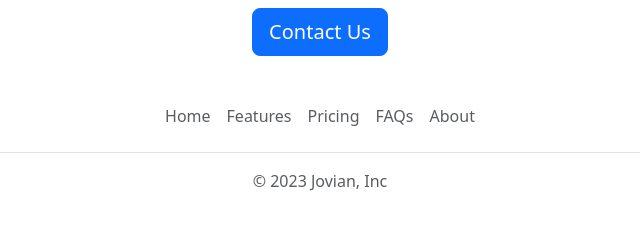
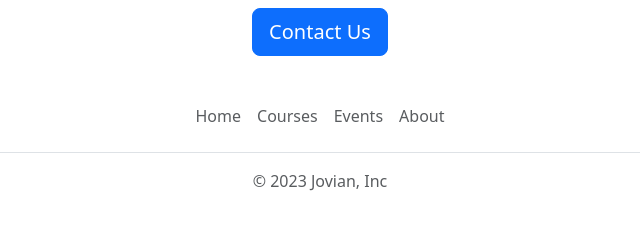
Before and after one commit to houdinipapi/jovian-careers-website, a Flask app: page / in a window 1280 px wide. Shown: the part 1266-1515 px from the top of the page, without its empty margins (320-960 px from the left). Run offline with Flask 3, Linux system fonts and the light colour scheme.

Commit message:
functional and aesthetic improvement

```diff
--- a/templates/footer.html
+++ b/templates/footer.html
@@ -1,11 +1,11 @@
 <div class="container">
   <footer class="py-3 my-4">
     <ul class="nav justify-content-center border-bottom pb-3 mb-3">
-      <li class="nav-item"><a href="#" class="nav-link px-2 text-body-secondary">Home</a></li>
-      <li class="nav-item"><a href="#" class="nav-link px-2 text-body-secondary">Features</a></li>
-      <li class="nav-item"><a href="#" class="nav-link px-2 text-body-secondary">Pricing</a></li>
-      <li class="nav-item"><a href="#" class="nav-link px-2 text-body-secondary">FAQs</a></li>
-      <li class="nav-item"><a href="#" class="nav-link px-2 text-body-secondary">About</a></li>
+      <li class="nav-item"><a target="_blank" href="https://www.jovian.ai" class="nav-link px-2 text-body-secondary">Home</a></li>
+      <li class="nav-item"><a target="_blank" href="https://www.jovian.ai/learn" class="nav-link px-2 text-body-secondary">Courses</a></li>
+      <!-- <li class="nav-item"><a href="#" class="nav-link px-2 text-body-secondary">Pricing</a></li> -->
+      <li class="nav-item"><a target="_blank" href="https://www.jovian.ai/events" class="nav-link px-2 text-body-secondary">Events</a></li>
+      <li class="nav-item"><a target="_blank" href="https://www.jovian.ai/about" class="nav-link px-2 text-body-secondary">About</a></li>
     </ul>
     <p class="text-center text-body-secondary">&copy; 2023 Jovian, Inc</p>
   </footer>
--- a/templates/home.html
+++ b/templates/home.html
@@ -32,7 +32,7 @@
         {% endfor %}
       </div>
       <div class="text-center">
-        <button class=" btn btn-primary btn-lg">Contact Us</button>
+        <a href="mailto:deyime7909@extemer.com?subject=Question%20about%20Job%20Openings&body=My%20name%3A%20%3Cyour%20name%20here%3E%0D%0AMy%20Question%3A%20%3Ctype%20question%20here%3E" class=" btn btn-primary btn-lg">Contact Us</a>
         <!-- <p class="mt-4">Copyright 2023. Jovian</p> -->
         </div>
     </div>
--- a/templates/jobitem.html
+++ b/templates/jobitem.html
@@ -16,7 +16,7 @@
     {% endif %}
   </div>
   <div class="col-3">
-    <button type="button" class="btn btn-outline-primary">Apply</button>
+    <a href="mailto:deyime7909@extemer.com?subject=Application%20for%20{{job['title']}}&body=My%20name%3A%20%3Cyour%20name%20here%3E%0D%0AMy%20Resume%20link%3A%20%3Cresume%20link%3E%0D%0AMy%20LinkedIn%3A%20%3Clinkedin%20link%3E" type="button" class="btn btn-outline-primary">Apply</a>
   </div>
 
 </div>
```
